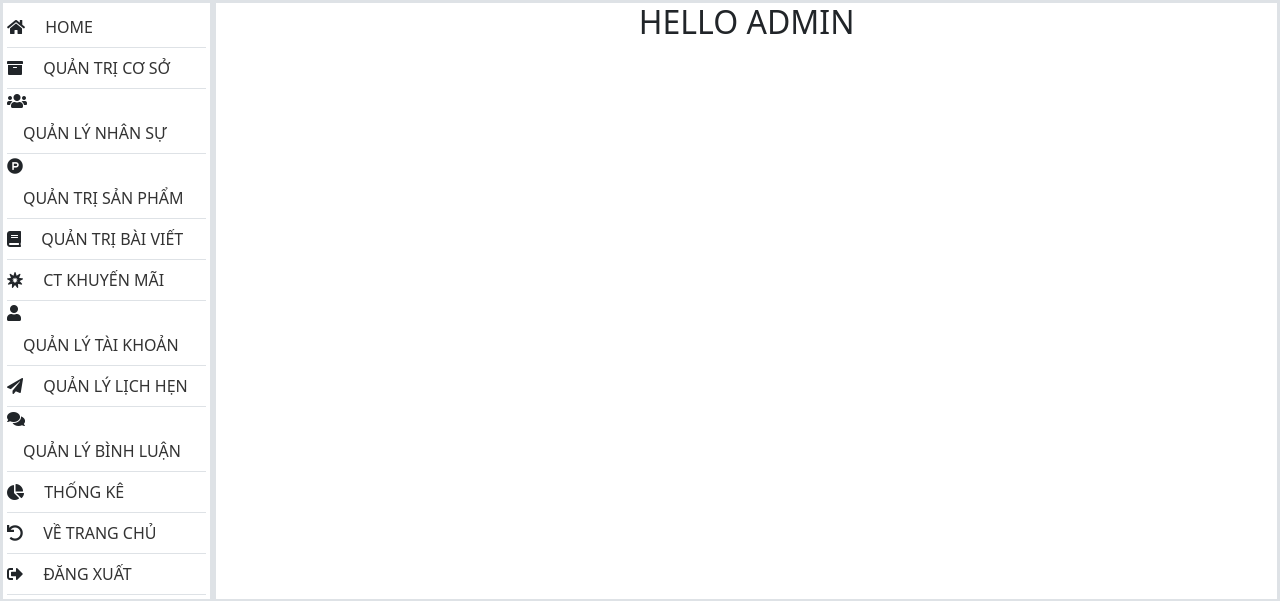
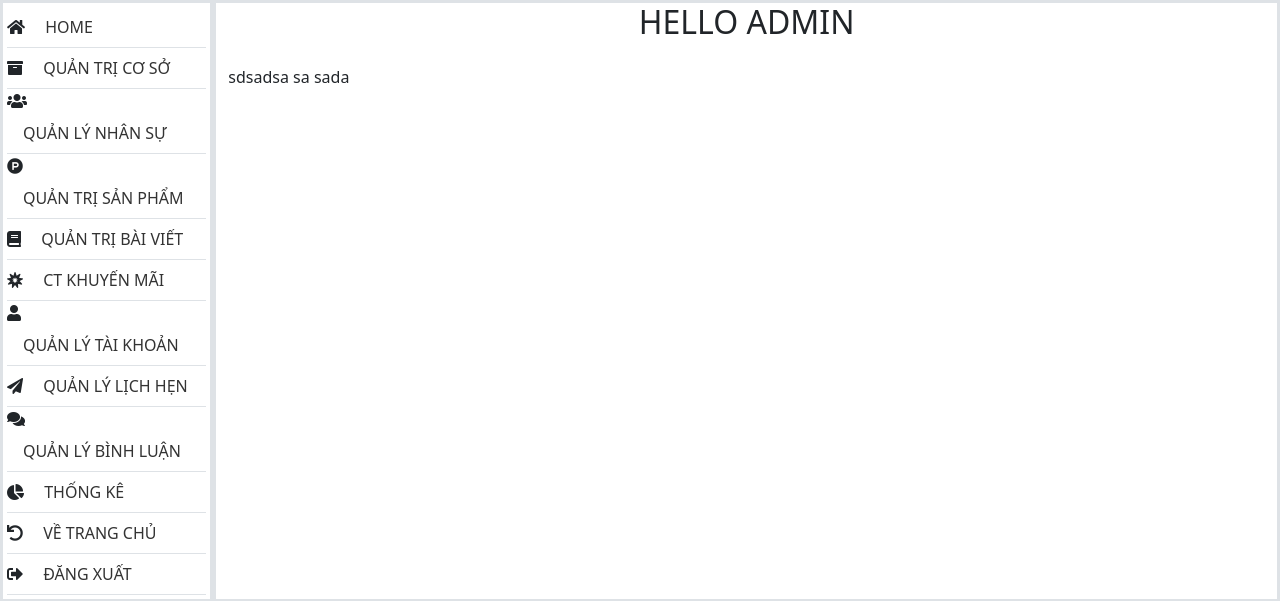
Before and after one commit to Grimreaper16011999/PolyHair, a PHP site: page /trang_chinh/index.php in a window 1280 px wide. Shown: the part 88-689 px from the top of the page. Run offline with PHP 8.4, Linux system fonts and the light colour scheme.

Commit message:
Add new line

```diff
--- a/Admin/trang_chinh/home.php
+++ b/Admin/trang_chinh/home.php
@@ -1 +1,2 @@
 <h2 class="text-center mb-4">HELLO ADMIN</h2>
+<p>sdsadsa sa sada</p>
```
